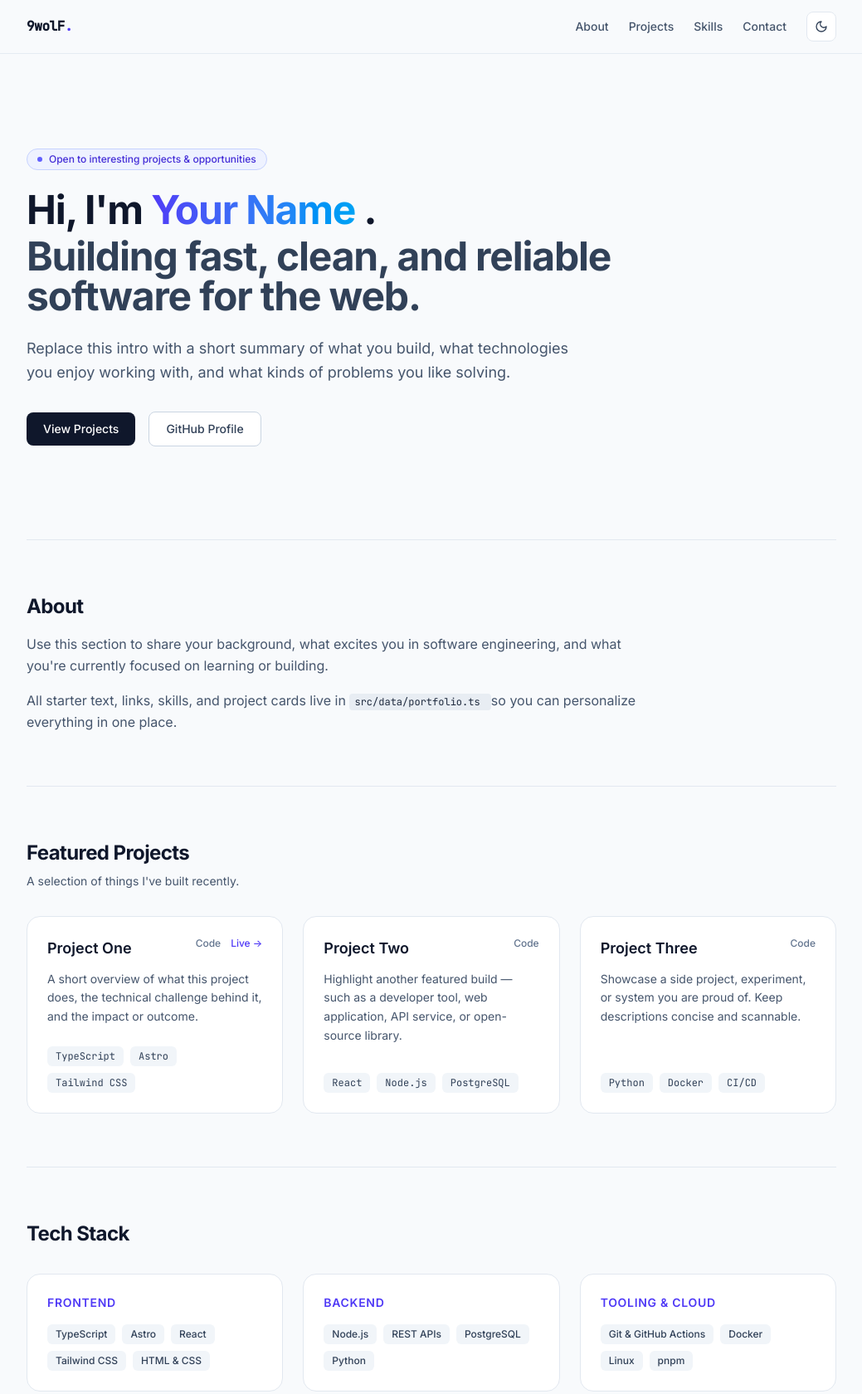
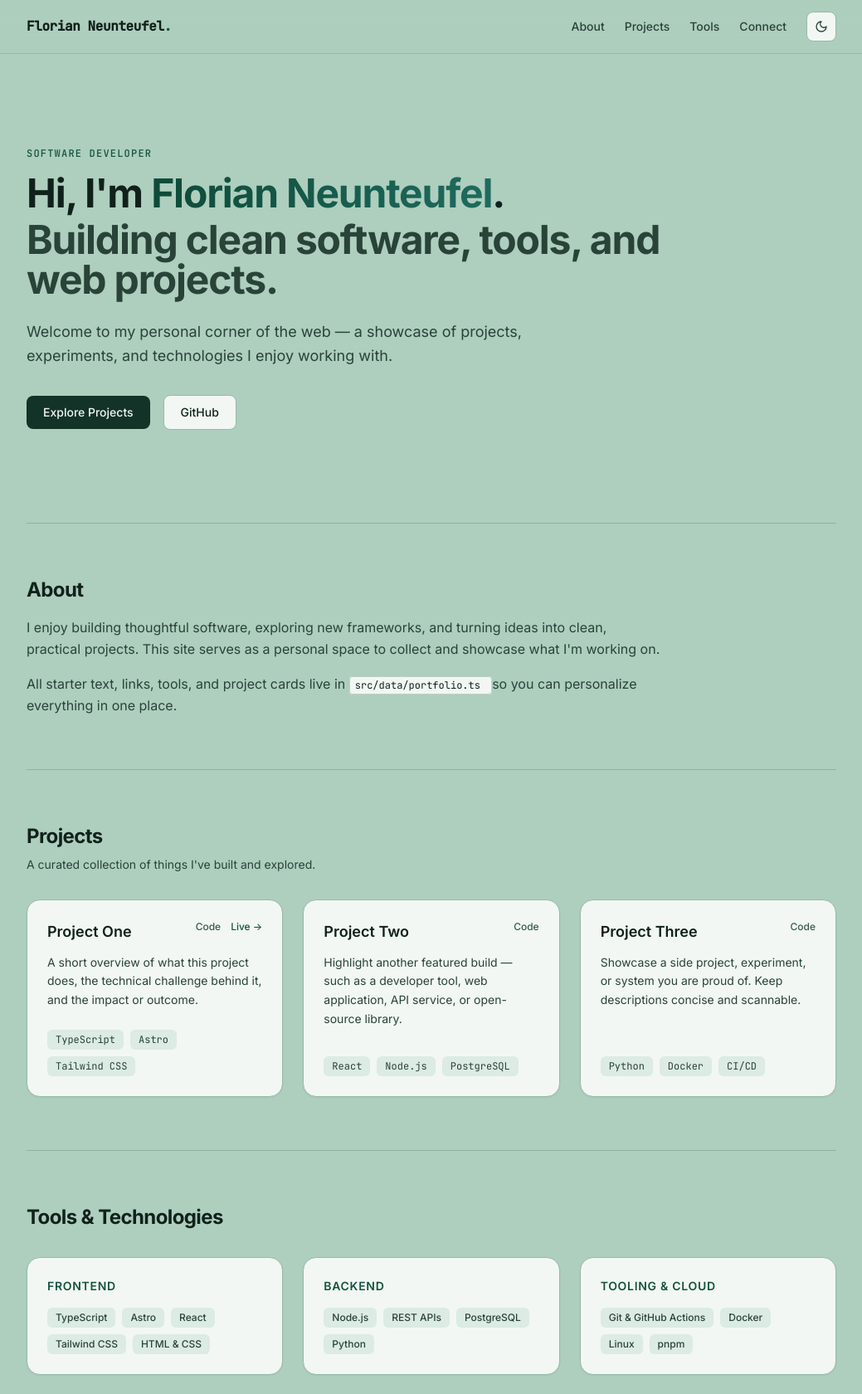
Before and after one commit to 9wolF/9wolf.github.io, an Astro site: page / in a window 1280 px wide. Shown: the top 1680 px of the page at 83% size, without its empty margins (120-1159 px from the left). Built offline with nearby package versions, Linux system fonts and the light colour scheme; Astro itself is replaced by a stand-in of ours.

Commit message:
change primary color schema; update wording/idea of the page

```diff
--- a/src/components/Footer.astro
+++ b/src/components/Footer.astro
@@ -4,9 +4,9 @@ import { siteConfig, socialLinks } from '../data/portfolio';
 const year = new Date().getFullYear();
 ---
 
-<footer class="mt-20 border-t border-slate-200 dark:border-slate-800">
+<footer class="mt-20 border-t border-border">
   <div
-    class="mx-auto flex max-w-5xl flex-col items-center justify-between gap-4 px-6 py-8 text-sm text-slate-500 sm:flex-row dark:text-slate-400"
+    class="mx-auto flex max-w-5xl flex-col items-center justify-between gap-4 px-6 py-8 text-sm text-ink-muted sm:flex-row"
   >
     <p>&copy; {year} {siteConfig.brand}. Built with Astro &amp; Tailwind CSS.</p>
 
@@ -17,7 +17,7 @@ const year = new Date().getFullYear();
             href={link.href}
             target={link.href.startsWith('http') ? '_blank' : undefined}
             rel={link.href.startsWith('http') ? 'noreferrer' : undefined}
-            class="transition-colors hover:text-slate-900 dark:hover:text-slate-100"
+            class="transition-colors hover:text-ink"
           >
             {link.label}
           </a>
--- a/src/components/Header.astro
+++ b/src/components/Header.astro
@@ -4,14 +4,14 @@ import { navLinks, siteConfig } from '../data/portfolio';
 ---
 
 <header
-  class="sticky top-0 z-40 border-b border-slate-200/80 bg-slate-50/80 backdrop-blur-md dark:border-slate-800/80 dark:bg-slate-950/80"
+  class="sticky top-0 z-40 border-b border-border/80 bg-canvas/85 backdrop-blur-md"
 >
   <div class="mx-auto flex h-16 max-w-5xl items-center justify-between px-6">
     <a
       href="#"
-      class="font-mono text-base font-semibold tracking-tight text-slate-900 transition-colors hover:text-indigo-600 dark:text-slate-100 dark:hover:text-indigo-400"
+      class="font-mono text-base font-semibold tracking-tight text-ink transition-colors hover:text-accent"
     >
-      {siteConfig.brand}<span class="text-indigo-600 dark:text-indigo-400">.</span>
+      {siteConfig.brand}<span class="text-accent">.</span>
     </a>
 
     <div class="flex items-center gap-6">
@@ -20,7 +20,7 @@ import { navLinks, siteConfig } from '../data/portfolio';
           navLinks.map((link) => (
             <a
               href={link.href}
-              class="text-sm font-medium text-slate-600 transition-colors hover:text-slate-900 dark:text-slate-400 dark:hover:text-slate-100"
+              class="text-sm font-medium text-ink-muted transition-colors hover:text-ink"
             >
               {link.label}
             </a>
--- a/src/components/ProjectCard.astro
+++ b/src/components/ProjectCard.astro
@@ -9,13 +9,11 @@ const { project } = Astro.props;
 ---
 
 <article
-  class="group flex flex-col justify-between rounded-2xl border border-slate-200 bg-white p-6 transition-all hover:-translate-y-0.5 hover:border-indigo-300 hover:shadow-sm dark:border-slate-800 dark:bg-slate-900/60 dark:hover:border-indigo-500/50"
+  class="group flex flex-col justify-between rounded-2xl border border-border-card bg-surface p-6 shadow-xs transition-all hover:-translate-y-0.5 hover:border-accent hover:shadow-md"
 >
   <div>
     <div class="flex items-start justify-between gap-4">
-      <h3
-        class="text-lg font-semibold text-slate-900 transition-colors group-hover:text-indigo-600 dark:text-slate-100 dark:group-hover:text-indigo-400"
-      >
+      <h3 class="text-lg font-semibold text-ink transition-colors group-hover:text-accent">
         {project.title}
       </h3>
       <div class="flex items-center gap-3 text-xs font-medium">
@@ -25,7 +23,7 @@ const { project } = Astro.props;
               href={project.repoUrl}
               target="_blank"
               rel="noreferrer"
-              class="text-slate-500 transition-colors hover:text-slate-900 dark:text-slate-400 dark:hover:text-slate-100"
+              class="text-ink-subtle transition-colors hover:text-ink"
             >
               Code
             </a>
@@ -37,7 +35,7 @@ const { project } = Astro.props;
               href={project.liveUrl}
               target="_blank"
               rel="noreferrer"
-              class="text-indigo-600 transition-colors hover:text-indigo-700 dark:text-indigo-400 dark:hover:text-indigo-300"
+              class="text-accent transition-colors hover:text-accent-hover"
             >
               Live &rarr;
             </a>
@@ -46,7 +44,7 @@ const { project } = Astro.props;
       </div>
     </div>
 
-    <p class="mt-3 text-sm leading-relaxed text-slate-600 dark:text-slate-400">
+    <p class="mt-3 text-sm leading-relaxed text-ink-muted">
       {project.description}
     </p>
   </div>
@@ -54,7 +52,7 @@ const { project } = Astro.props;
   <ul class="mt-6 flex flex-wrap gap-2">
     {
       project.tags.map((tag) => (
-        <li class="rounded-md bg-slate-100 px-2.5 py-1 font-mono text-xs text-slate-700 dark:bg-slate-800 dark:text-slate-300">
+        <li class="rounded-md bg-surface-subtle px-2.5 py-1 font-mono text-xs text-ink-muted">
           {tag}
         </li>
       ))
--- a/src/components/ThemeToggle.astro
+++ b/src/components/ThemeToggle.astro
@@ -7,7 +7,7 @@
   aria-label="Toggle dark mode"
   aria-pressed="false"
   title="Toggle dark/light mode"
-  class="inline-flex h-9 w-9 cursor-pointer items-center justify-center rounded-lg border border-slate-200 bg-white text-slate-700 transition-colors hover:bg-slate-100 hover:text-slate-900 focus-visible:outline-2 focus-visible:outline-offset-2 focus-visible:outline-indigo-500 dark:border-slate-800 dark:bg-slate-900 dark:text-slate-300 dark:hover:bg-slate-800 dark:hover:text-slate-100"
+  class="inline-flex h-9 w-9 cursor-pointer items-center justify-center rounded-lg border border-border-card bg-surface text-ink-muted transition-colors hover:bg-surface-subtle hover:text-ink focus-visible:outline-2 focus-visible:outline-offset-2 focus-visible:outline-accent"
 >
   <!-- Sun icon (visible in dark mode) -->
   <svg
--- a/src/data/portfolio.ts
+++ b/src/data/portfolio.ts
@@ -17,12 +17,11 @@ export interface SocialLink {
 }
 
 export const siteConfig = {
-  brand: '9wolF',
-  name: 'Your Name',
+  brand: 'Florian Neunteufel',
+  name: 'Florian Neunteufel',
   role: 'Software Developer',
-  headline: 'Building fast, clean, and reliable software for the web.',
-  bio: 'Replace this intro with a short summary of what you build, what technologies you enjoy working with, and what kinds of problems you like solving.',
-  availability: 'Open to interesting projects & opportunities',
+  headline: 'Building clean software, tools, and web projects.',
+  bio: 'Welcome to my personal corner of the web — a showcase of projects, experiments, and technologies I enjoy working with.',
   email: 'hello@example.com',
   githubUrl: 'https://github.com/9wolF',
 };
@@ -30,8 +29,8 @@ export const siteConfig = {
 export const navLinks = [
   { label: 'About', href: '#about' },
   { label: 'Projects', href: '#projects' },
-  { label: 'Skills', href: '#skills' },
-  { label: 'Contact', href: '#contact' },
+  { label: 'Tools', href: '#tools' },
+  { label: 'Connect', href: '#connect' },
 ];
 
 export const projects: Project[] = [
--- a/src/layouts/BaseLayout.astro
+++ b/src/layouts/BaseLayout.astro
@@ -10,7 +10,7 @@ interface Props {
 
 const {
   title,
-  description = 'Personal developer portfolio built with Astro and Tailwind CSS.',
+  description = 'Personal website and project showcase of Florian Neunteufel.',
 } = Astro.props;
 ---
 
--- a/src/pages/index.astro
+++ b/src/pages/index.astro
@@ -5,66 +5,59 @@ import { projects, siteConfig, skillGroups } from '../data/portfolio';
 ---
 
 <BaseLayout
-  title={`${siteConfig.brand} — Portfolio`}
+  title={siteConfig.brand}
   description={`${siteConfig.name} — ${siteConfig.role}. ${siteConfig.headline}`}
 >
   <!-- Hero -->
   <section class="py-20 sm:py-28">
-    <div
-      class="inline-flex items-center gap-2 rounded-full border border-indigo-200 bg-indigo-50 px-3 py-1 text-xs font-medium text-indigo-700 dark:border-indigo-500/30 dark:bg-indigo-500/10 dark:text-indigo-300"
-    >
-      <span class="h-1.5 w-1.5 rounded-full bg-indigo-500 dark:bg-indigo-400"></span>
-      {siteConfig.availability}
-    </div>
+    <p class="font-mono text-xs font-medium uppercase tracking-widest text-accent">
+      {siteConfig.role}
+    </p>
 
-    <h1
-      class="mt-6 max-w-3xl text-4xl font-bold tracking-tight text-slate-900 sm:text-5xl dark:text-slate-50"
-    >
+    <h1 class="mt-4 max-w-3xl text-4xl font-bold tracking-tight text-ink sm:text-5xl">
       Hi, I'm{' '}
-      <span
-        class="bg-gradient-to-r from-indigo-600 to-sky-500 bg-clip-text text-transparent dark:from-indigo-400 dark:to-sky-400"
-      >
-        {siteConfig.name}
-      </span>
-      .
-      <span class="mt-2 block text-slate-700 dark:text-slate-300">
+      <span class="bg-gradient-to-r from-grad-from to-grad-to bg-clip-text text-transparent">{siteConfig.name}</span>.
+      <span class="mt-2 block text-ink-muted">
         {siteConfig.headline}
       </span>
     </h1>
 
-    <p class="mt-6 max-w-2xl text-base leading-relaxed text-slate-600 sm:text-lg dark:text-slate-400">
+    <p class="mt-6 max-w-2xl text-base leading-relaxed text-ink-muted sm:text-lg">
       {siteConfig.bio}
     </p>
 
     <div class="mt-8 flex flex-wrap items-center gap-4">
       <a
         href="#projects"
-        class="inline-flex items-center justify-center rounded-lg bg-slate-900 px-5 py-2.5 text-sm font-medium text-white transition-colors hover:bg-slate-800 dark:bg-indigo-500 dark:text-white dark:hover:bg-indigo-400"
+        class="inline-flex items-center justify-center rounded-lg bg-btn-primary px-5 py-2.5 text-sm font-medium text-btn-primary-text transition-colors hover:bg-btn-primary-hover"
       >
-        View Projects
+        Explore Projects
       </a>
       <a
         href={siteConfig.githubUrl}
         target="_blank"
         rel="noreferrer"
-        class="inline-flex items-center justify-center rounded-lg border border-slate-300 bg-white px-5 py-2.5 text-sm font-medium text-slate-700 transition-colors hover:bg-slate-100 dark:border-slate-700 dark:bg-slate-900 dark:text-slate-200 dark:hover:bg-slate-800"
+        class="inline-flex items-center justify-center rounded-lg border border-border-card bg-surface px-5 py-2.5 text-sm font-medium text-ink transition-colors hover:bg-surface-subtle"
       >
-        GitHub Profile
+        GitHub
       </a>
     </div>
   </section>
 
   <!-- About -->
-  <section id="about" class="scroll-mt-20 border-t border-slate-200 py-16 dark:border-slate-800">
-    <h2 class="text-2xl font-bold tracking-tight text-slate-900 dark:text-slate-50">About</h2>
-    <div class="mt-4 max-w-3xl space-y-4 text-slate-600 dark:text-slate-400">
+  <section id="about" class="scroll-mt-20 border-t border-border py-16">
+    <h2 class="text-2xl font-bold tracking-tight text-ink">About</h2>
+    <div class="mt-4 max-w-3xl space-y-4 text-ink-muted">
       <p class="leading-relaxed">
-        Use this section to share your background, what excites you in software engineering, and
-        what you're currently focused on learning or building.
+        I enjoy building thoughtful software, exploring new frameworks, and turning ideas into
+        clean, practical projects. This site serves as a personal space to collect and showcase
+        what I'm working on.
       </p>
       <p class="leading-relaxed">
-        All starter text, links, skills, and project cards live in{' '}
-        <code class="rounded bg-slate-200/70 px-1.5 py-0.5 font-mono text-xs text-slate-800 dark:bg-slate-800 dark:text-slate-200">
+        All starter text, links, tools, and project cards live in{' '}
+        <code
+          class="rounded border border-border-card/60 bg-surface px-1.5 py-0.5 font-mono text-xs text-ink"
+        >
           src/data/portfolio.ts
         </code>{' '}
         so you can personalize everything in one place.
@@ -73,14 +66,12 @@ import { projects, siteConfig, skillGroups } from '../data/portfolio';
   </section>
 
   <!-- Projects -->
-  <section id="projects" class="scroll-mt-20 border-t border-slate-200 py-16 dark:border-slate-800">
+  <section id="projects" class="scroll-mt-20 border-t border-border py-16">
     <div class="flex items-end justify-between gap-4">
       <div>
-        <h2 class="text-2xl font-bold tracking-tight text-slate-900 dark:text-slate-50">
-          Featured Projects
-        </h2>
-        <p class="mt-2 text-sm text-slate-600 dark:text-slate-400">
-          A selection of things I've built recently.
+        <h2 class="text-2xl font-bold tracking-tight text-ink">Projects</h2>
+        <p class="mt-2 text-sm text-ink-muted">
+          A curated collection of things I've built and explored.
         </p>
       </div>
     </div>
@@ -90,21 +81,19 @@ import { projects, siteConfig, skillGroups } from '../data/portfolio';
     </div>
   </section>
 
-  <!-- Skills -->
-  <section id="skills" class="scroll-mt-20 border-t border-slate-200 py-16 dark:border-slate-800">
-    <h2 class="text-2xl font-bold tracking-tight text-slate-900 dark:text-slate-50">
-      Tech Stack
-    </h2>
+  <!-- Tools -->
+  <section id="tools" class="scroll-mt-20 border-t border-border py-16">
+    <h2 class="text-2xl font-bold tracking-tight text-ink">Tools &amp; Technologies</h2>
     <div class="mt-8 grid gap-6 sm:grid-cols-3">
       {
         skillGroups.map((group) => (
-          <div class="rounded-2xl border border-slate-200 bg-white p-6 dark:border-slate-800 dark:bg-slate-900/60">
-            <h3 class="text-sm font-semibold uppercase tracking-wider text-indigo-600 dark:text-indigo-400">
+          <div class="rounded-2xl border border-border-card bg-surface p-6 shadow-xs">
+            <h3 class="text-sm font-semibold uppercase tracking-wider text-accent">
               {group.category}
             </h3>
             <ul class="mt-4 flex flex-wrap gap-2">
               {group.items.map((item) => (
-                <li class="rounded-md bg-slate-100 px-2.5 py-1 text-xs font-medium text-slate-700 dark:bg-slate-800 dark:text-slate-300">
+                <li class="rounded-md bg-surface-subtle px-2.5 py-1 text-xs font-medium text-ink-muted">
                   {item}
                 </li>
               ))}
@@ -115,23 +104,27 @@ import { projects, siteConfig, skillGroups } from '../data/portfolio';
     </div>
   </section>
 
-  <!-- Contact -->
-  <section id="contact" class="scroll-mt-20 border-t border-slate-200 py-16 dark:border-slate-800">
-    <div
-      class="rounded-2xl border border-slate-200 bg-white p-8 sm:p-10 dark:border-slate-800 dark:bg-slate-900/60"
-    >
-      <h2 class="text-2xl font-bold tracking-tight text-slate-900 dark:text-slate-50">
-        Get in Touch
-      </h2>
-      <p class="mt-3 max-w-xl text-slate-600 dark:text-slate-400">
-        Have a question, project idea, or just want to say hello? Feel free to reach out directly.
+  <!-- Connect -->
+  <section id="connect" class="scroll-mt-20 border-t border-border py-16">
+    <div class="rounded-2xl border border-border-card bg-surface p-8 shadow-xs sm:p-10">
+      <h2 class="text-2xl font-bold tracking-tight text-ink">Say Hello</h2>
+      <p class="mt-3 max-w-xl text-ink-muted">
+        Always happy to connect, chat about software, or hear feedback on any of my projects.
       </p>
-      <div class="mt-6">
+      <div class="mt-6 flex flex-wrap items-center gap-3">
         <a
           href={`mailto:${siteConfig.email}`}
-          class="inline-flex items-center justify-center rounded-lg bg-slate-900 px-5 py-2.5 text-sm font-medium text-white transition-colors hover:bg-slate-800 dark:bg-indigo-500 dark:hover:bg-indigo-400"
+          class="inline-flex items-center justify-center rounded-lg bg-btn-primary px-5 py-2.5 text-sm font-medium text-btn-primary-text transition-colors hover:bg-btn-primary-hover"
         >
-          Send an Email
+          Email Me
+        </a>
+        <a
+          href={siteConfig.githubUrl}
+          target="_blank"
+          rel="noreferrer"
+          class="inline-flex items-center justify-center rounded-lg border border-border-card bg-surface-subtle px-5 py-2.5 text-sm font-medium text-ink transition-colors hover:bg-canvas/50"
+        >
+          Find me on GitHub
         </a>
       </div>
     </div>
--- a/src/styles/global.css
+++ b/src/styles/global.css
@@ -2,9 +2,67 @@
 
 @custom-variant dark (&:where(.dark, .dark *));
 
-@theme {
+:root {
+  --theme-canvas: #aecebe;
+  --theme-surface: #f2f7f4;
+  --theme-surface-subtle: #dcebe3;
+  --theme-border: #8eb3a1;
+  --theme-border-card: #97baa8;
+  --theme-ink: #10211b;
+  --theme-ink-muted: #294339;
+  --theme-ink-subtle: #3a594d;
+  --theme-accent: #14533f;
+  --theme-accent-hover: #0d3c2d;
+  --theme-accent-soft: #d5e8de;
+  --theme-accent-border: #7da692;
+  --theme-btn-primary: #143328;
+  --theme-btn-primary-hover: #1e4a3b;
+  --theme-btn-primary-text: #f2f7f4;
+  --theme-grad-from: #0e4a38;
+  --theme-grad-to: #1f6b5f;
+}
+
+.dark {
+  --theme-canvas: #0d1613;
+  --theme-surface: #14221d;
+  --theme-surface-subtle: #1c3029;
+  --theme-border: #233a32;
+  --theme-border-card: #243c33;
+  --theme-ink: #edf5f1;
+  --theme-ink-muted: #a4bfb4;
+  --theme-ink-subtle: #89a69a;
+  --theme-accent: #aecebe;
+  --theme-accent-hover: #c6e1d4;
+  --theme-accent-soft: #172a23;
+  --theme-accent-border: #34574a;
+  --theme-btn-primary: #aecebe;
+  --theme-btn-primary-hover: #c6e1d4;
+  --theme-btn-primary-text: #0d1613;
+  --theme-grad-from: #aecebe;
+  --theme-grad-to: #7cc4a8;
+}
+
+@theme inline {
   --font-sans: "Inter", ui-sans-serif, system-ui, -apple-system, BlinkMacSystemFont, "Segoe UI", Roboto, sans-serif;
   --font-mono: "JetBrains Mono", ui-monospace, SFMono-Regular, Menlo, Monaco, Consolas, monospace;
+
+  --color-canvas: var(--theme-canvas);
+  --color-surface: var(--theme-surface);
+  --color-surface-subtle: var(--theme-surface-subtle);
+  --color-border: var(--theme-border);
+  --color-border-card: var(--theme-border-card);
+  --color-ink: var(--theme-ink);
+  --color-ink-muted: var(--theme-ink-muted);
+  --color-ink-subtle: var(--theme-ink-subtle);
+  --color-accent: var(--theme-accent);
+  --color-accent-hover: var(--theme-accent-hover);
+  --color-accent-soft: var(--theme-accent-soft);
+  --color-accent-border: var(--theme-accent-border);
+  --color-btn-primary: var(--theme-btn-primary);
+  --color-btn-primary-hover: var(--theme-btn-primary-hover);
+  --color-btn-primary-text: var(--theme-btn-primary-text);
+  --color-grad-from: var(--theme-grad-from);
+  --color-grad-to: var(--theme-grad-to);
 }
 
 @layer base {
@@ -18,6 +76,6 @@
   }
 
   body {
-    @apply bg-slate-50 text-slate-900 antialiased selection:bg-indigo-500/20 selection:text-indigo-700 dark:bg-slate-950 dark:text-slate-100 dark:selection:bg-indigo-400/25 dark:selection:text-indigo-200;
+    @apply bg-canvas text-ink antialiased selection:bg-accent/25 selection:text-ink;
   }
 }
```
Also changed, not shown: public/favicon.svg.
